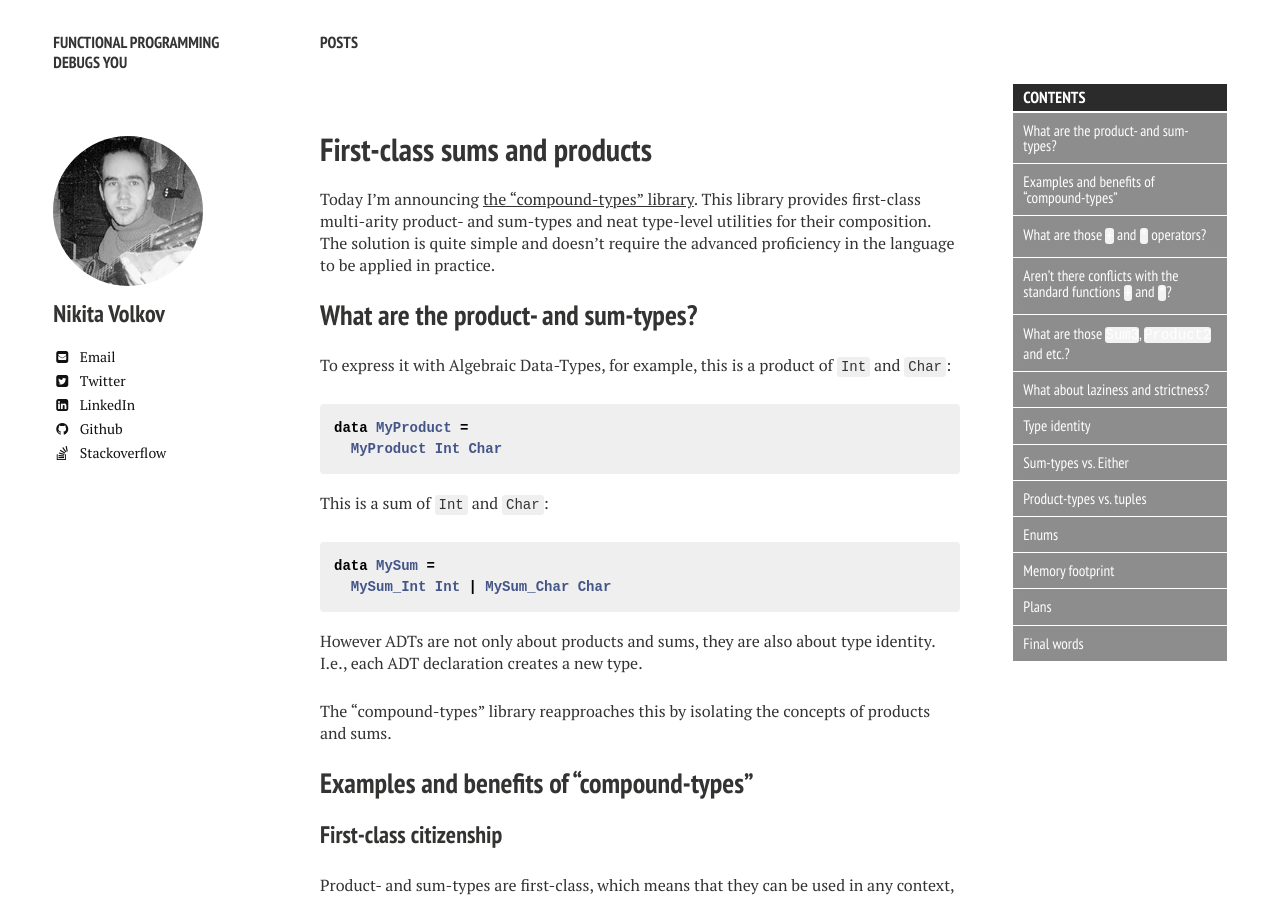
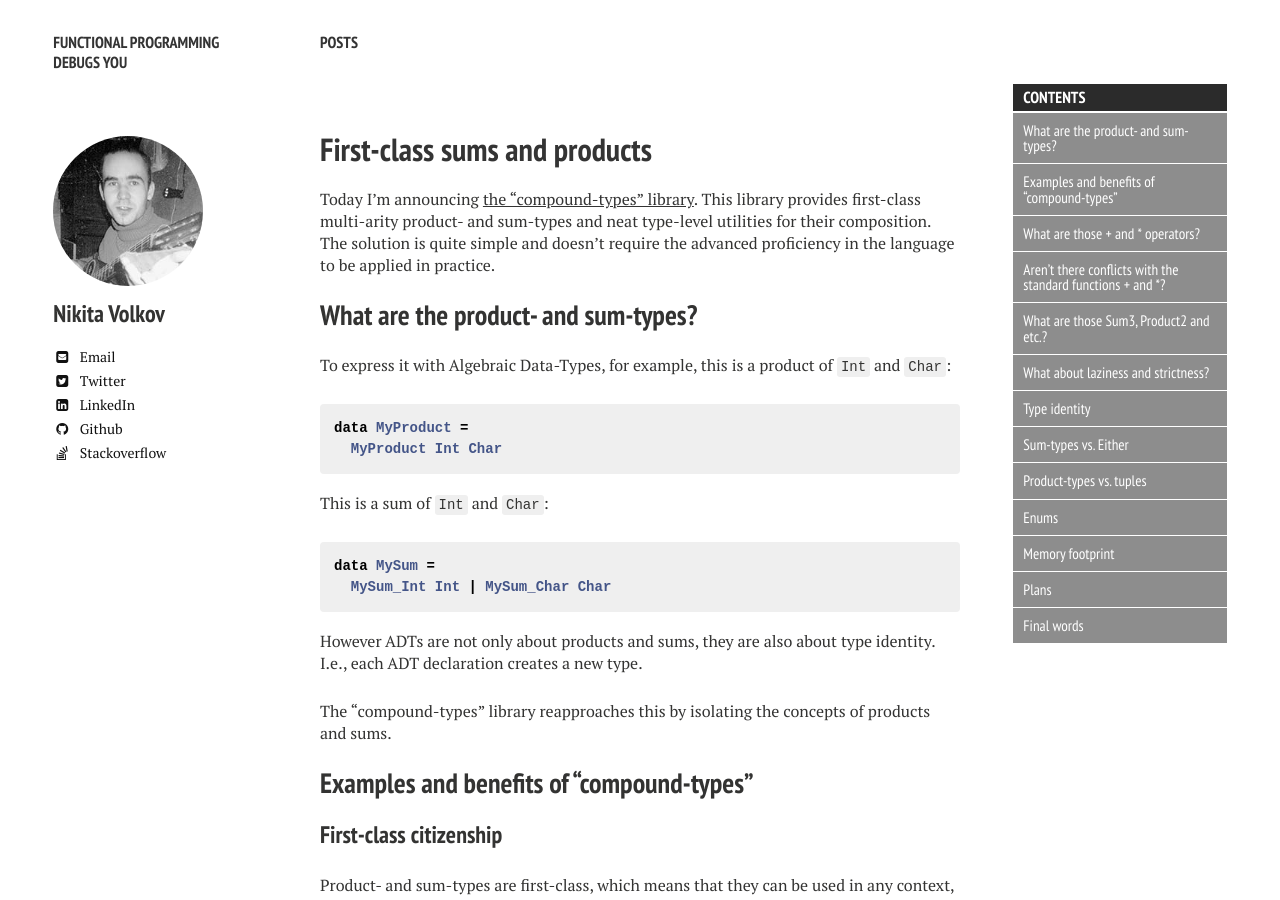
Before and after one commit to nikita-volkov/nikita-volkov.github.io, a Jekyll site: the page built from _posts/2016-07-29-first-class-sums-and-products.md, in a window 1280 px wide and 900 px high. Built offline with Jekyll 4.4.1, drawn with Linux system fonts in a browser that asks for light colours; nearby versions of some CDN libraries; comment, search, counter and statistics services are not loaded; some of the changed text lies outside the part shown.

Commit message:
Remove the backticks from the headers

```diff
--- a/_posts/2016-07-29-first-class-sums-and-products.md
+++ b/_posts/2016-07-29-first-class-sums-and-products.md
@@ -88,7 +88,7 @@ launchAndLandRockets :: ExceptT (LaunchError + LandingError) IO ()
 
 where the function `launchAndLandRockets` ends up using the composed type `LaunchError1 + LaunchError2 + LandingError1 + LandingError2` for its error.
 
-## What are those `+` and `*` operators?
+## What are those + and * operators?
 
 Those are closed type-families, which resolve the specific sum- and product-types of the according arity. For instance the definition of the `SumAndProductMixture` type from the examples above actually gets resolved to the following:
 
@@ -99,11 +99,11 @@ type SumAndProductMixture =
 
 _Notice that because the closed type families were only introduced in GHC 7.8, it's the oldest compiler version supported by the library. Also you will need to enable the `TypeFamilies` extension._
 
-## Aren't there conflicts with the standard functions `+` and `*`?
+## Aren't there conflicts with the standard functions + and *?
 
 Nope, there aren't. As per the compiler's opinion, they live in separate universes: type- and value-level.
 
-## What are those `Sum3`, `Product2` and etc.?
+## What are those Sum3, Product2 and etc.?
 
 Those are polymorphic types predefined by the library. E.g., here's the definition of one of them:
 
```
